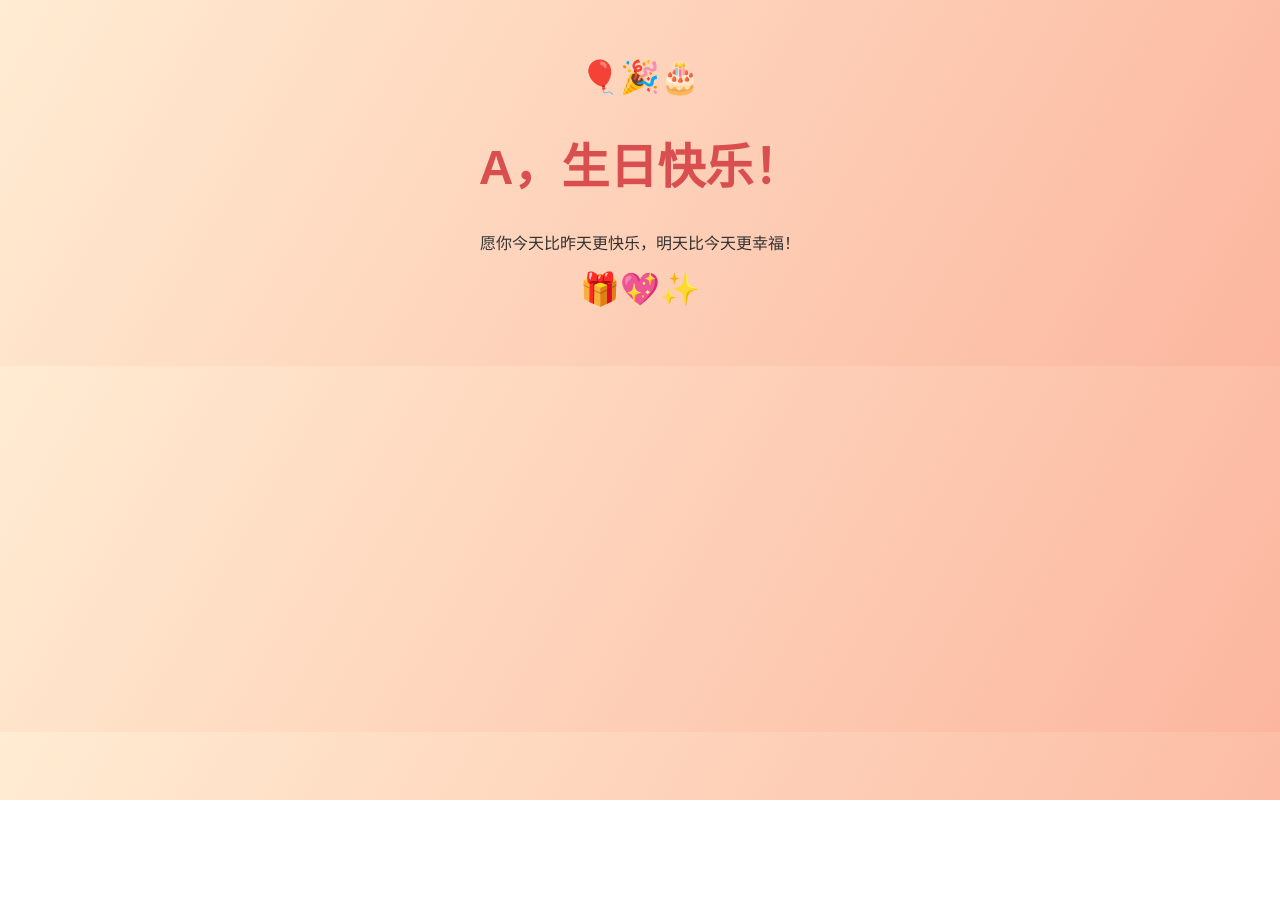
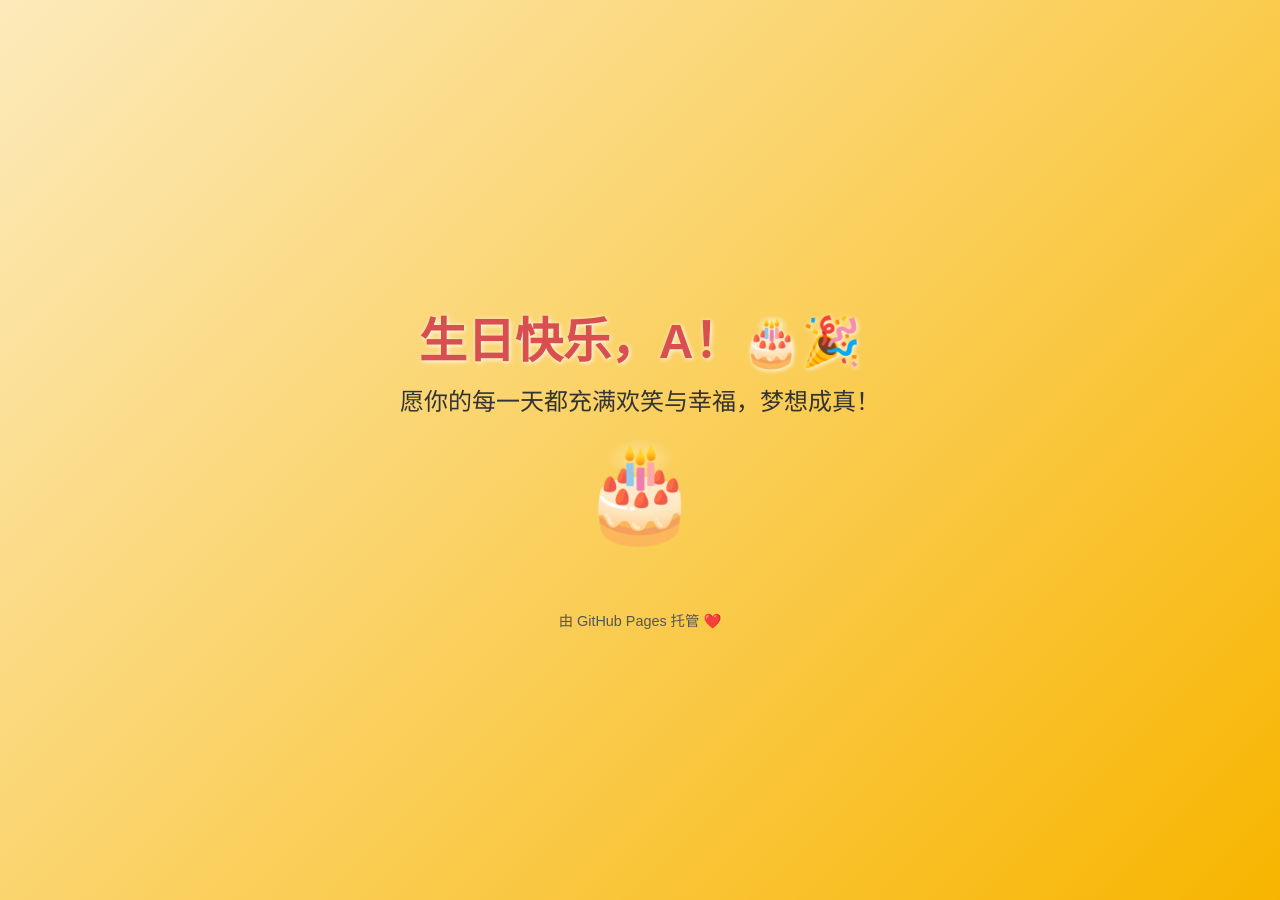
Before and after one commit to shekodf/birthday-for-yxm, a plain HTML site: page index.html in a window 1280 px wide. Before the commit the page ends 800 px from the top, so only its background shows below. Drawn offline with Linux system fonts and the light colour scheme.

Commit message:
Update index.html

```diff
--- a/index.html
+++ b/index.html
@@ -1,4 +1,4 @@
-<!DOCTYPE html>
+<!-- <!DOCTYPE html>
 <html lang="zh-CN">
 <head>
     <meta charset="UTF-8">
@@ -28,3 +28,57 @@
     <div class="balloons">🎁💖✨</div>
 </body>
 </html>
+ -->
+<!DOCTYPE html>
+<html lang="zh-CN">
+<head>
+  <meta charset="UTF-8" />
+  <meta name="viewport" content="width=device-width, initial-scale=1" />
+  <title>生日快乐，A！🎉</title>
+  <style>
+    body {
+      background: linear-gradient(135deg, #fceabb, #f8b500);
+      font-family: 'Arial', sans-serif;
+      color: #333;
+      text-align: center;
+      padding: 50px 20px;
+      height: 100vh;
+      margin: 0;
+      display: flex;
+      flex-direction: column;
+      justify-content: center;
+      align-items: center;
+    }
+    h1 {
+      font-size: 3rem;
+      margin-bottom: 0.2em;
+      color: #d94f4f;
+      text-shadow: 1px 1px 5px #fff;
+    }
+    p {
+      font-size: 1.5rem;
+      margin-top: 0;
+      margin-bottom: 1.5em;
+    }
+    .cake {
+      font-size: 6rem;
+      animation: bounce 1.5s infinite alternate;
+    }
+    @keyframes bounce {
+      0% { transform: translateY(0); }
+      100% { transform: translateY(-20px); }
+    }
+    footer {
+      margin-top: 3em;
+      font-size: 0.9rem;
+      color: #555;
+    }
+  </style>
+</head>
+<body>
+  <h1>生日快乐，A！🎂🎉</h1>
+  <p>愿你的每一天都充满欢笑与幸福，梦想成真！</p>
+  <div class="cake">🎂</div>
+  <footer>由 GitHub Pages 托管 ❤️</footer>
+</body>
+</html>
```
